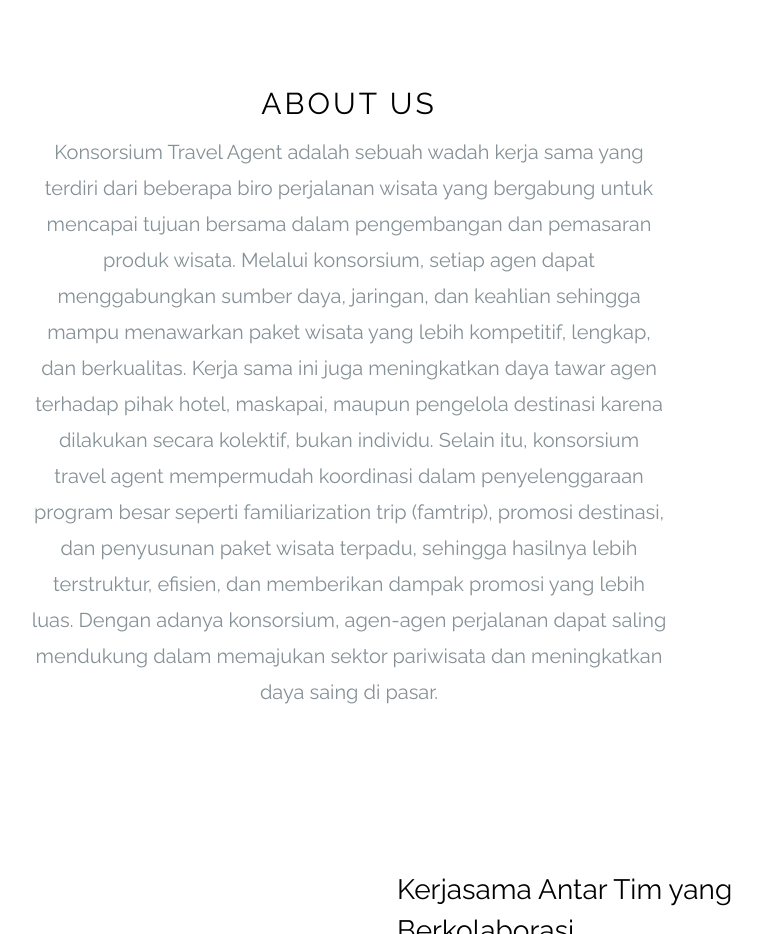
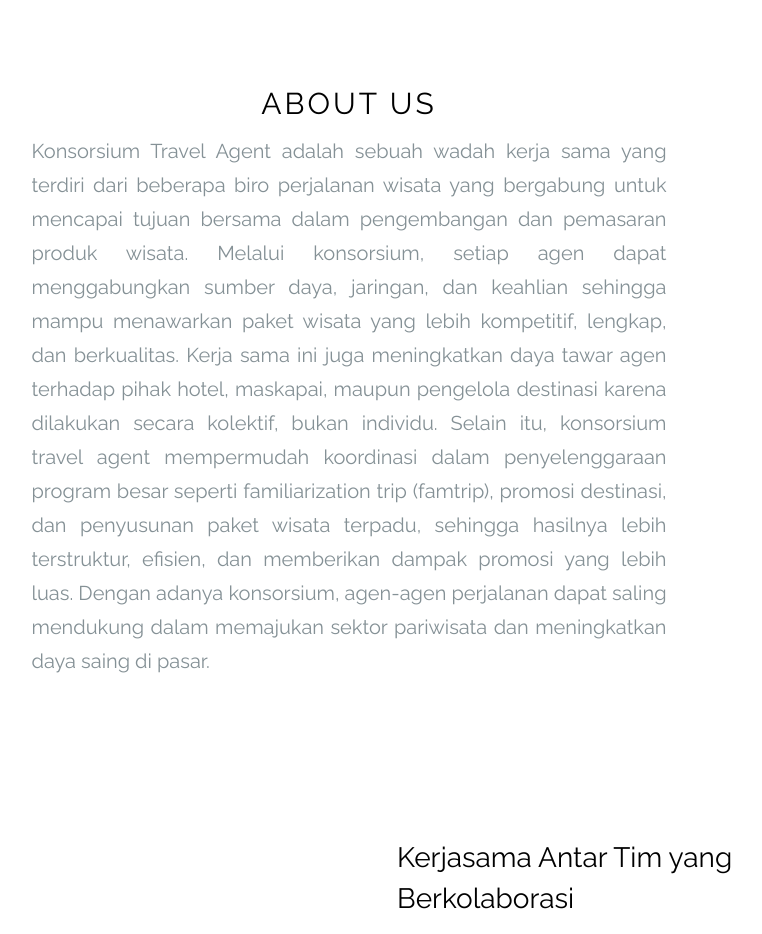
Before and after one commit to AmosChristo/konsorsiumtravelagents, a plain HTML site: page index.html in a window 1280 px wide. Shown: the part 3640-4574 px from the top of the page, without its empty margins (291-1053 px from the left). Drawn offline with Linux system fonts and the light colour scheme; some packages are replaced by stand-ins of ours; no server answers; files whose address does not match are found by name.

Commit message:
Enhance styles for section-about and links
Add styles for section-about paragraph and adjust link transitions.

```diff
--- a/css/style.css
+++ b/css/style.css
@@ -7,6 +7,14 @@ body {
   font-size: 16px;
   background: #fff;
   color: #859196; }
+
+
+#section-about .col-md-7 p.lead {
+  text-align: justify;
+  text-justify: inter-word;
+  line-height: 1.7;
+}
+
 
 a {
   -webkit-transition: .3s all ease;
```
